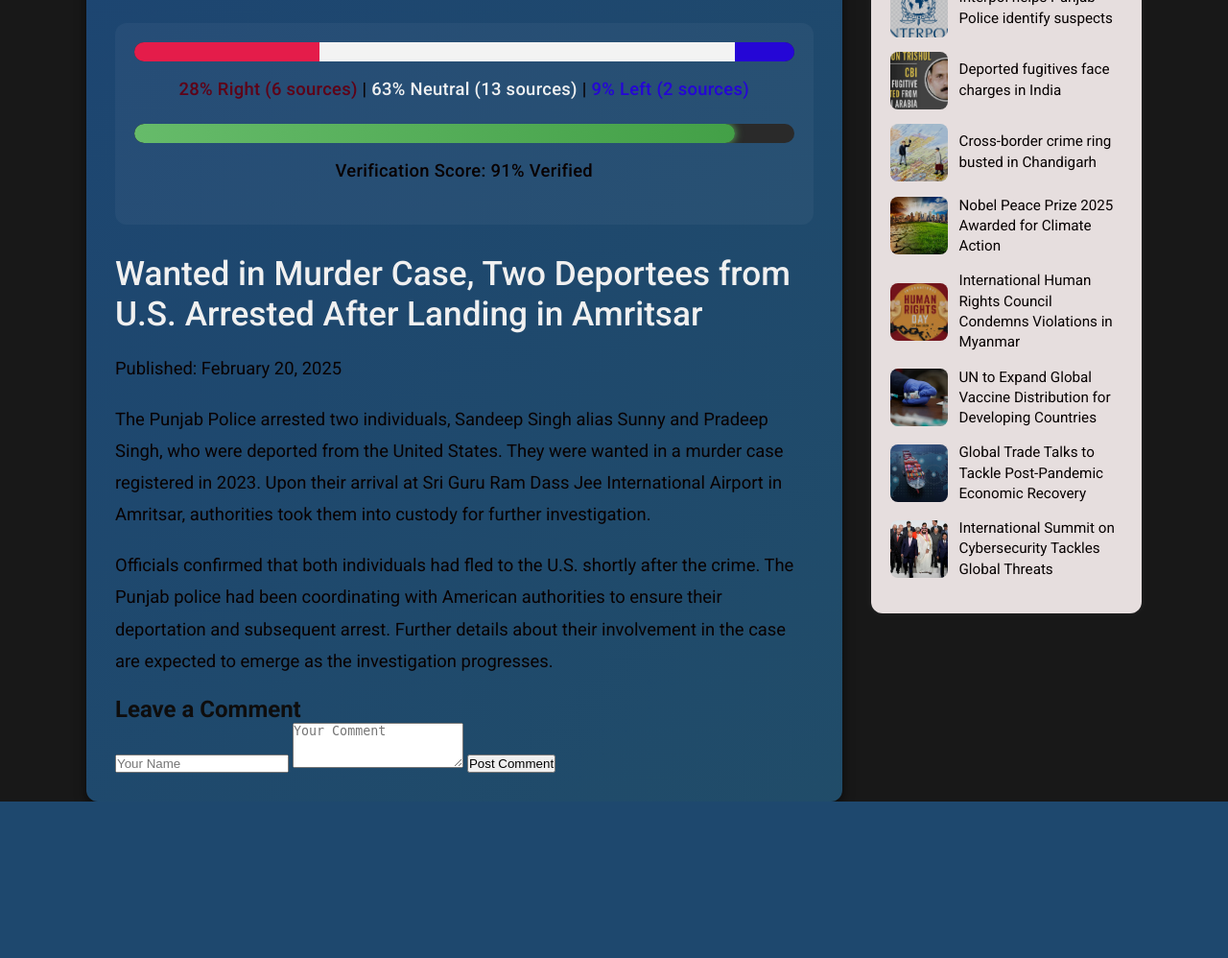
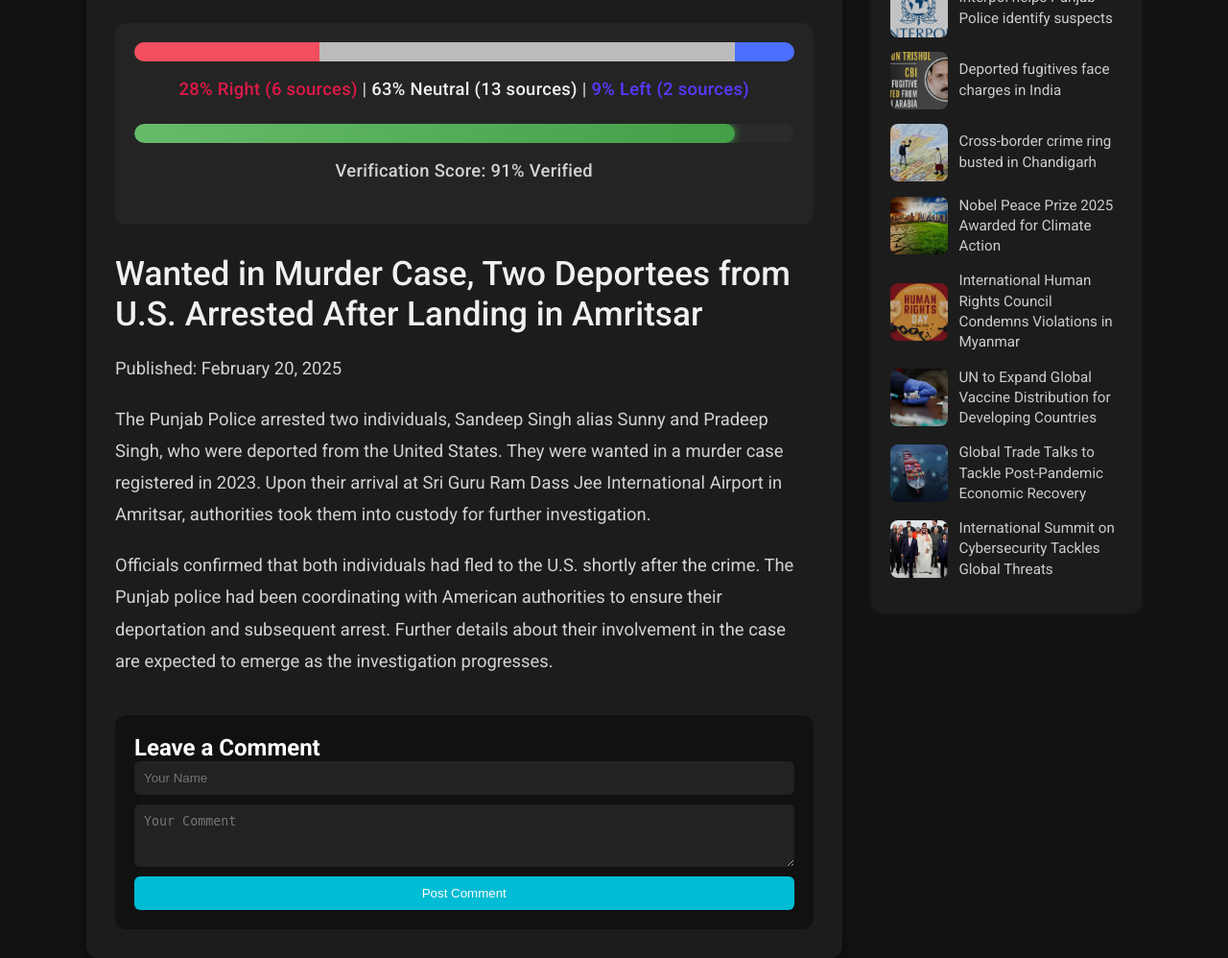
Before and after one commit to krshon/newzon, a PHP site: page /article.html in a window 1280 px wide. Shown: the part 351-1349 px from the top of the page at 96% size. Before the commit the page ends 1186 px from the top, so only its background shows below. Run offline with PHP 8.4, Linux system fonts and the light colour scheme.

Commit message:
Update articles.css

```diff
--- a/articles.css
+++ b/articles.css
@@ -111,11 +111,11 @@
 }
 
 .right-bias {
-  color: #5e0217;
+  color: #de1947;
 }
 
 .left-bias {
-  color: #2506d6;
+  color: #573aff;
 }
 
 /* ✅ Verified tag style */
@@ -165,7 +165,7 @@
 /* Sidebar for similar articles */
 .similar-articles {
   flex: 1;
-  background-color: #e6dede;
+  background-color: #15095786;
   padding: 20px;
   border-radius: 12px;
   box-shadow: 0 0 10px rgba(255, 255, 255, 0.05);
@@ -174,7 +174,7 @@
 .similar-articles h2 {
   font-size: 1.3rem;
   margin-bottom: 20px;
-  color: #080808;
+  color: #f0eaea;
   border-bottom: 1px solid #444;
   padding-bottom: 8px;
 }
@@ -227,3 +227,147 @@
     width: 100%;
   }
 }
+.similar-article-card a {
+  color: #ffffff92;
+  text-decoration: none;
+  font-size: 0.95rem;
+  transition: color 0.3s;
+  line-height: 1.4;
+}
+body, html {
+  background: #121212;
+  color: #e0e0e0;
+}
+
+/* Article box */
+.full-news-article {
+  background: #1c1c1c;
+  box-shadow: 0 0 12px rgba(0, 0, 0, 0.5);
+}
+
+/* Headings */
+.full-news-article h1 {
+  color: #f0f0f0;
+}
+
+/* Date */
+.article-date {
+  color: #a0a0a0;
+}
+
+/* Text */
+.full-news-article p {
+  color: #d2d2d2;
+}
+
+/* Similar articles box */
+.similar-articles {
+  background-color: #1c1c1c;
+  box-shadow: 0 0 8px rgba(255, 255, 255, 0.04);
+}
+
+/* Similar heading */
+.similar-articles h2 {
+  color: #eeeeee;
+  border-color: #333;
+}
+
+/* Similar article links */
+.similar-article-card a {
+  color: #cccccc;
+}
+
+.similar-article-card a:hover {
+  color: #4dabf7;
+}
+
+/* Analysis box */
+.analysis-section {
+  background: #242424;
+  color: #e0e0e0;
+}
+
+/* Bars */
+.bias-bar, .truth-bar {
+  background: #2a2a2a;
+}
+
+.bias-fill.left {
+  background: #4b6fff;
+}
+
+.bias-fill.neutral {
+  background: #bbbbbb;
+}
+
+.bias-fill.right {
+  background: #f34f5e;
+}
+
+.truth-fill {
+  background: linear-gradient(90deg, #66bb6a, #43a047);
+  box-shadow: 0 0 10px #43a047;
+}
+
+/* Text labels */
+.bias-percentage, .truth-percentage {
+  color: #dddddd;
+}
+
+/* Verified tag */
+.verified-tag {
+  color: #81c784;
+}
+.comment-section {
+  margin-top: 40px;
+  padding: 20px;
+  background-color: #111;
+  border-radius: 12px;
+  color: #fff;
+}
+
+.comment-form {
+  display: flex;
+  flex-direction: column;
+  gap: 10px;
+}
+
+.comment-form input,
+.comment-form textarea {
+  padding: 10px;
+  border-radius: 6px;
+  border: none;
+  background-color: #222;
+  color: #fff;
+  resize: vertical;
+}
+
+.comment-form button {
+  background-color: #00bcd4;
+  border: none;
+  color: white;
+  padding: 10px 20px;
+  border-radius: 6px;
+  cursor: pointer;
+  transition: background 0.3s;
+}
+
+.comment-form button:hover {
+  background-color: #0097a7;
+}
+
+.comment-box {
+  margin-top: 15px;
+  padding: 15px;
+  background-color: #1c1c1c;
+  border-radius: 10px;
+}
+
+.like-button {
+  background: none;
+  border: none;
+  color: #ff5252;
+  font-size: 1rem;
+  cursor: pointer;
+  margin-top: 5px;
+}
```
